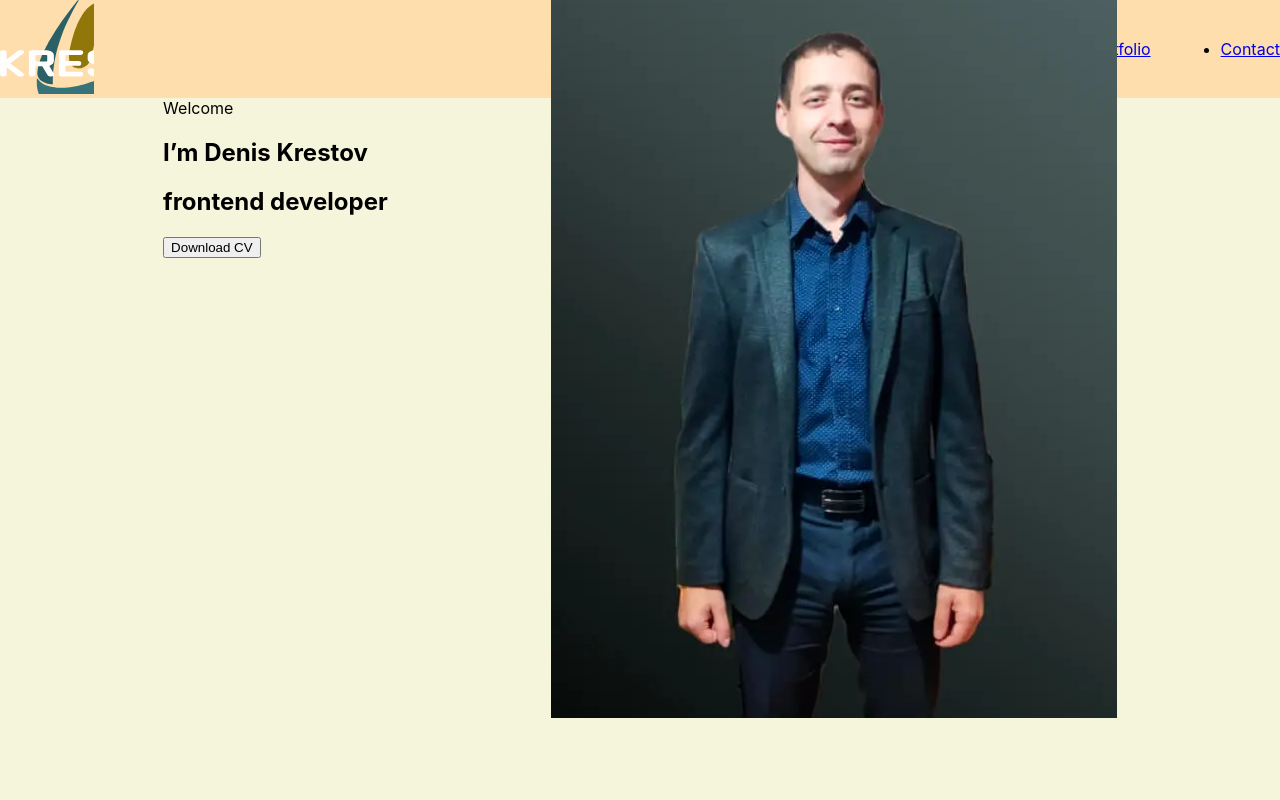
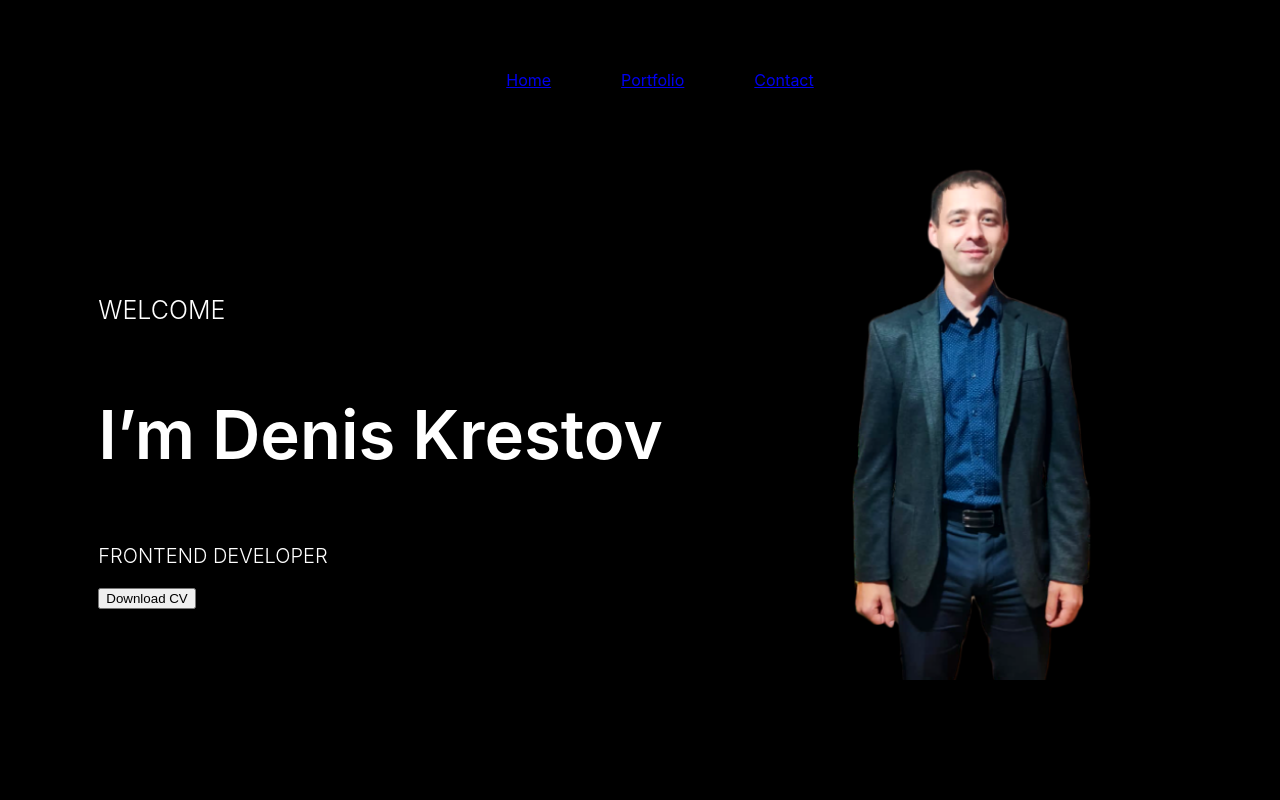
Before and after one commit to CrusaderDen/portfolio-on-react, a React app: page / in a window 1280 px wide. Shown: the top 800 px of the page. Built offline with nearby package versions, Linux system fonts and the light colour scheme.

Commit message:
Change structures of Main and Header

```diff
--- a/src/components/logo/Logo.tsx
+++ /dev/null
@@ -1,10 +0,0 @@
-import React from 'react';
-import {Icon} from "../icon/Icon";
-
-export const Logo = () => {
-    return (
-        <a href="#">
-            <Icon iconId={'logo'}/>
-        </a>
-    );
-};
--- a/src/layuot/header/Header.tsx
+++ b/src/layuot/header/Header.tsx
@@ -1,6 +1,5 @@
 import React from 'react';
 import styled from "styled-components";
-import {Logo} from "../../components/logo/Logo";
 import {Menu} from "../../components/menu/Menu";
 
 
@@ -9,7 +8,6 @@ const navMenu = ['Home', 'Portfolio', 'Contact']
 export const Header = () => {
     return (
         <StyledHeader>
-            <Logo/>
             <Menu menuItems={navMenu}/>
         </StyledHeader>
     );
@@ -17,8 +15,9 @@ export const Header = () => {
 
 
 const StyledHeader = styled.header`
-    background-color: navajowhite;
+    height: 20vh;
+    background-color: black;
     display: flex;
-    justify-content: space-between;
+    justify-content: center;
     align-items: center;
 `
--- a/src/layuot/sections/main/Main.tsx
+++ b/src/layuot/sections/main/Main.tsx
@@ -1,19 +1,19 @@
 import React from 'react';
-import mainPhoto from './../../../assets/images/main-photo.webp';
+import mainPhoto from './../../../assets/images/photo.png';
 import styled from "styled-components";
 import {FlexWrapper} from "../../../components/FlexWrapper";
 
 export const Main = () => {
     return (
         <StyledMain>
-            <FlexWrapper justify={'space-evenly'}>
+            <FlexWrapper justify={'space-evenly'} align={'center'}>
                 <div>
                     <StyledSpan>Welcome </StyledSpan>
                     <Name>I’m Denis Krestov</Name>
                     <MainTitle>frontend developer</MainTitle>
                     <ButtonCV>Download CV</ButtonCV>
                 </div>
-                <StyledPhoto src={mainPhoto} alt=""/>
+                <StyledPhoto src={mainPhoto} alt="photo"/>
             </FlexWrapper>
         </StyledMain>
     );
@@ -21,21 +21,34 @@ export const Main = () => {
 
 
 const StyledMain = styled.section`
-    min-height: 70vh;
-    background-color: beige;
+    min-height: 80vh;
+    background-color: black;
 `
 
-
 const StyledPhoto = styled.img`
-    width: 566px;
-    height: 780px;
+    height: 580px;
     position: relative;
-    top: -160px;
+    top: -60px;
 `
 const MainTitle = styled.h1`
+    color: white;
+    font-size: 20px;
+    font-weight: 300;
+    line-height: 30px;
+    text-transform: uppercase;
 `
 const Name = styled.h2`
+    color: white;
+    font-size: 67px;
+    font-weight: 600;
+    line-height: 101px;
+
 `
 const StyledSpan = styled.span`
+    color: white;
+    font-size: 25px;
+    font-weight: 300;
+    line-height: 38px;
+    text-transform: uppercase;
 `
 const ButtonCV = styled.button``
```
Also changed, not shown: src/assets/images/photo.png (added).
